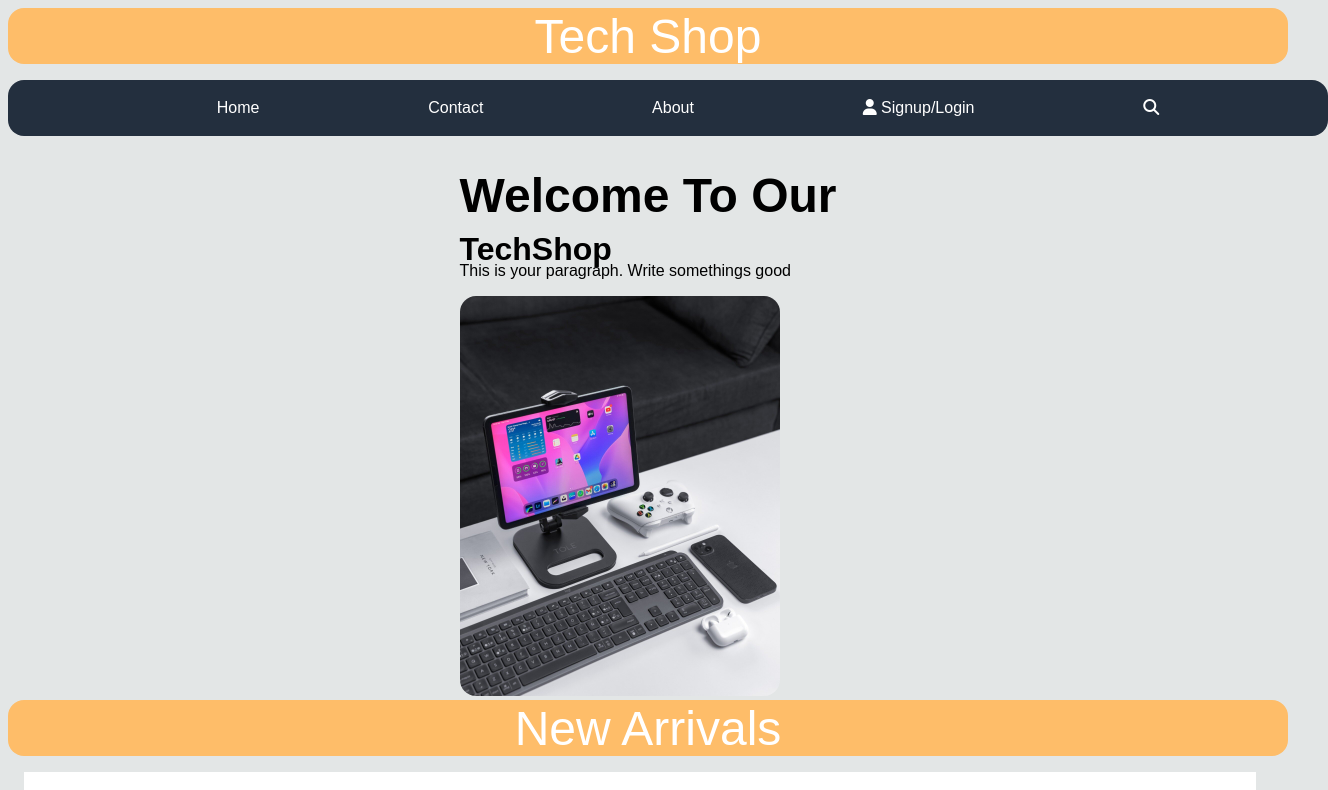
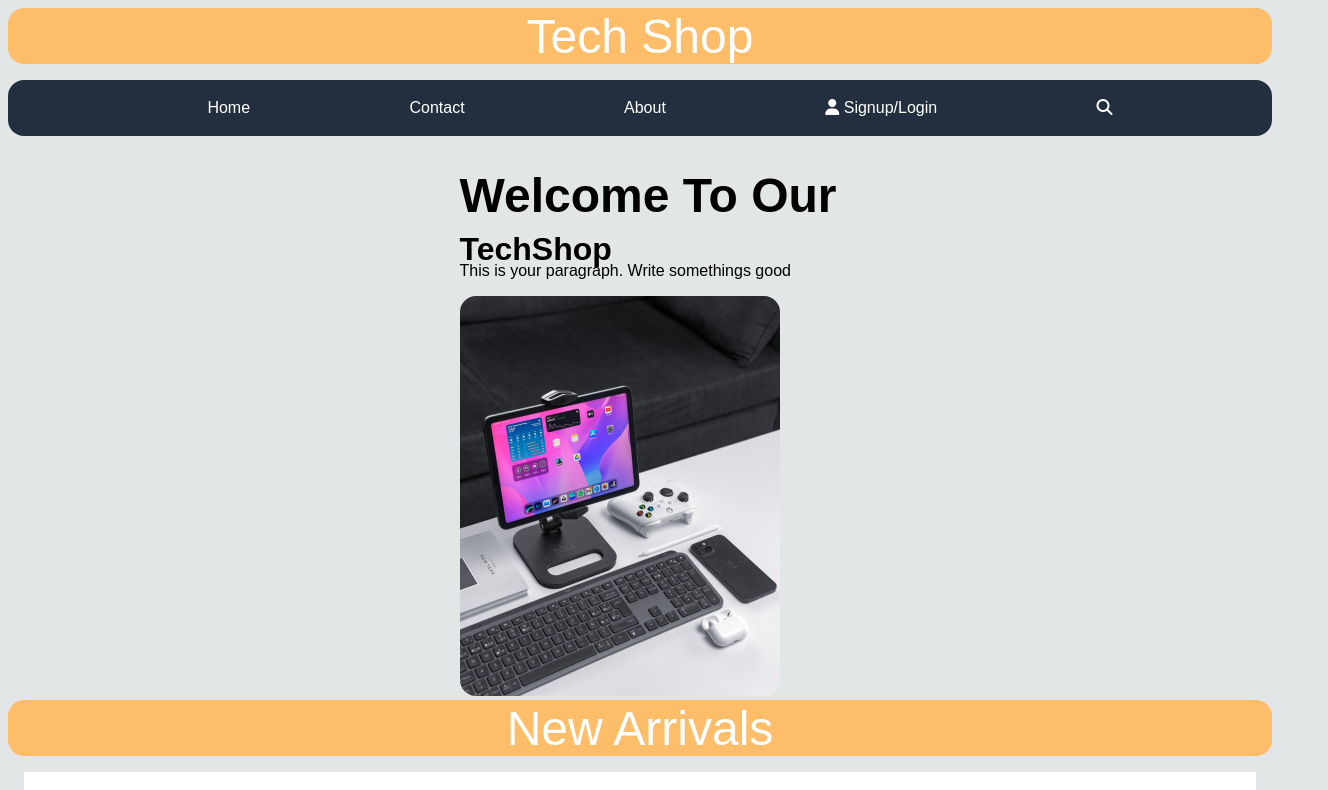
Before and after one commit to T-O-B-I-I/shopping-site-CDD-, a plain HTML site: page index.html in a window 1280 px wide. Shown: the top 790 px of the page, 1328 px wide, since content can reach past the window. Drawn offline with Linux system fonts and the light colour scheme.

Commit message:
Navbar fixed

```diff
--- a/index.css
+++ b/index.css
@@ -29,7 +29,7 @@
 
 /* ====--[Heading Bar Variables]--==== */
     --bar-height:min(7rem,7vh);
-    --bar-width:100vw;
+    --bar-width:100%;
     --border-radius:min(3vh,1rem);
 
 /* ====--[Shoping Box Variables]--==== */
@@ -52,9 +52,6 @@
   p{
     font-size: var(--p-font);
   }
-  nav{
-    width:auto;
-  }
   a{
     text-decoration:none;
     color:var(--text-color);
@@ -62,6 +59,8 @@
   ul{
     list-style:none;
   }
-  header{
-    height:auto;
+  nav{
+    display:flex;
+    justify-content:center;
+    align-items:center;
   }
--- a/style.css
+++ b/style.css
@@ -37,6 +37,7 @@
 } */
 
 /* ========----[[Navbar]]----======== */
+
 .nav-menu{
   display:flex;
   justify-content:space-evenly;
```
